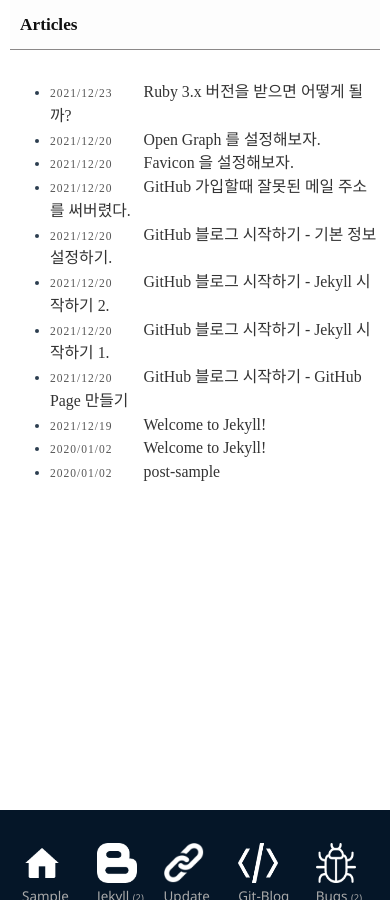
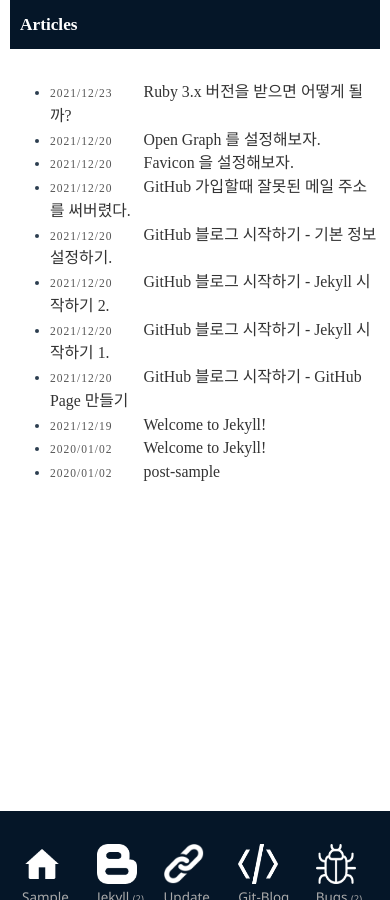
Before and after one commit to martinkang/martinkang.github.io, a Jekyll site: the page built from index.md, in a window 390 px wide. Built offline with Jekyll 4.4.1, drawn with Linux system fonts in a browser that asks for light colours.

Commit message:
사이드바, 제목바 수정
사이드바, 제목바 수정

```diff
--- a/public/css/style.css
+++ b/public/css/style.css
@@ -141,8 +141,6 @@ header {
 
 .lead {
 	font-size: 100%;
-	font-family: 'aggro';
-	src: url(/assets/fonts/SB-aggro-L.ttf);
 	color: #ffff;
 }
 
@@ -383,6 +381,12 @@ footer {
 		height: 50px;
 		line-height: 50px;
 		overflow: auto;
+		background-color: #051628;
+		border-bottom: 1px solid #fff;
+	}
+
+	header.post-header > .post-title {
+		color: #fff;
 	}
 
 	.sidebar {
@@ -398,6 +402,7 @@ footer {
 		height: 10%;
 		min-height: 80px;
 		max-width: unset;
+		border-top: 1px solid #fff;
 		z-index: 1000;
 	}
 
```
